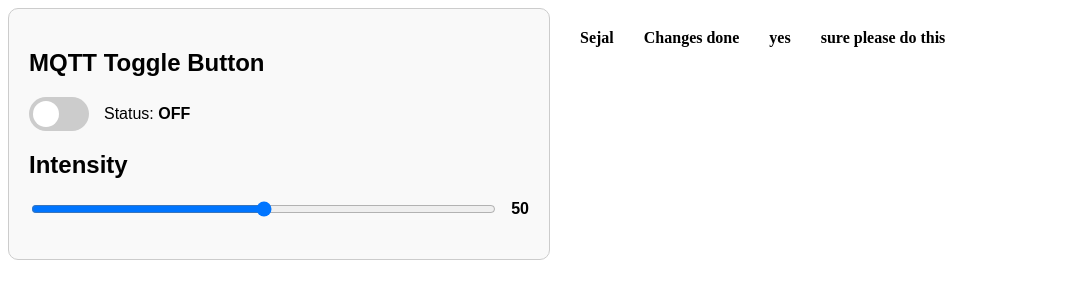
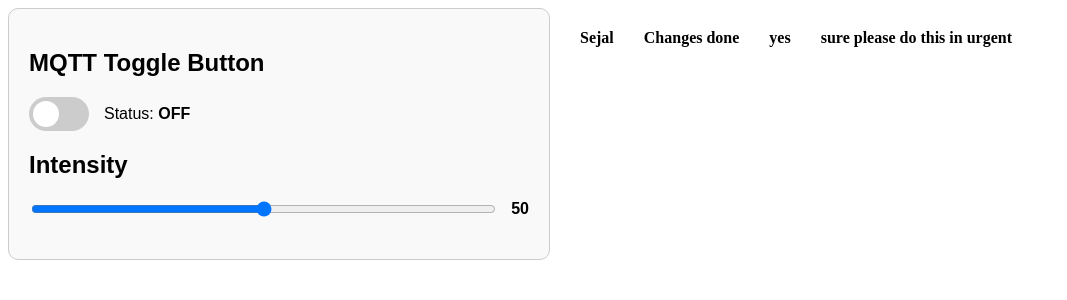
Before and after one commit to KambleSudhirSejal/CI_CD-Pipeline-Learning, a Flask app: page / in a window 1280 px wide. Shown: the top 300 px of the page, without its empty margins (0-1067 px from the left). Run offline with Flask 3, Linux system fonts and the light colour scheme; data comes from the database, SQL or seed files in the repository.

Commit message:
yes do fasyt

```diff
--- a/templates/index.html
+++ b/templates/index.html
@@ -30,7 +30,7 @@
             <h4>Sejal </h4>
             <h4>Changes done</h4>
             <h4>yes </h4>
-            <h4>sure please  do this </h4>
+            <h4>sure please  do this  in urgent</h4>
 
             <div class="graph-container">
                     <div id="TodayAndSetDateButton">
```
